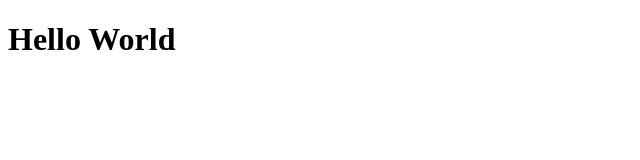
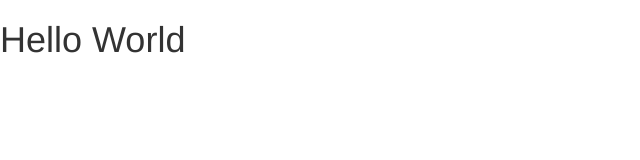
Before and after one commit to m-lautenbach/wuff, a website: page public/index.html in a window 1280 px wide. Shown: the whole page, without its empty margins (0-640 px from the left). Drawn offline with Linux system fonts and the light colour scheme.

Commit message:
Linked css-files from bootstrap in

```diff
--- a/public/index.html
+++ b/public/index.html
@@ -2,6 +2,8 @@
 <html>
     <head>
         <title>Wuff</title>
+        <link rel="stylesheet" href="css/bootstrap.min.css" type="text/css" />
+        <link rel="stylesheet" href="css/bootstrap-theme.min.css" type="text/css" />
     </head>
     <body>
         <h1>Hello World</h1>
```
